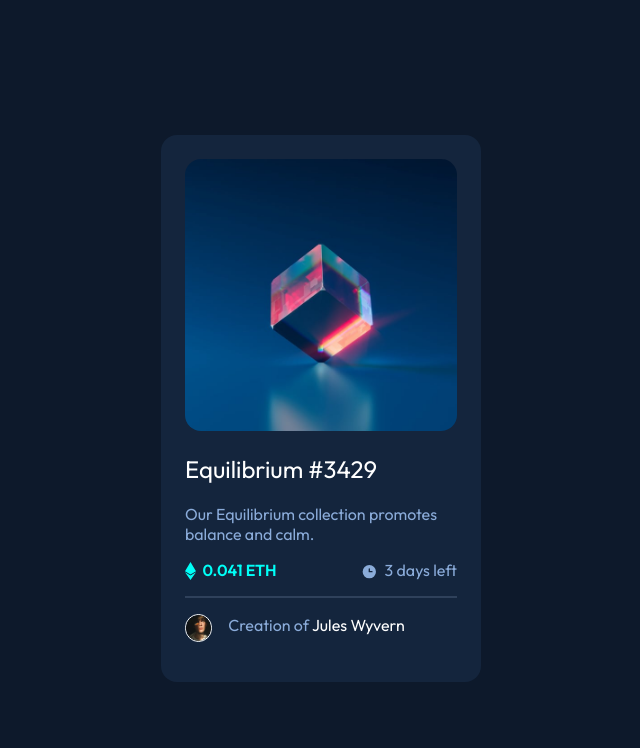
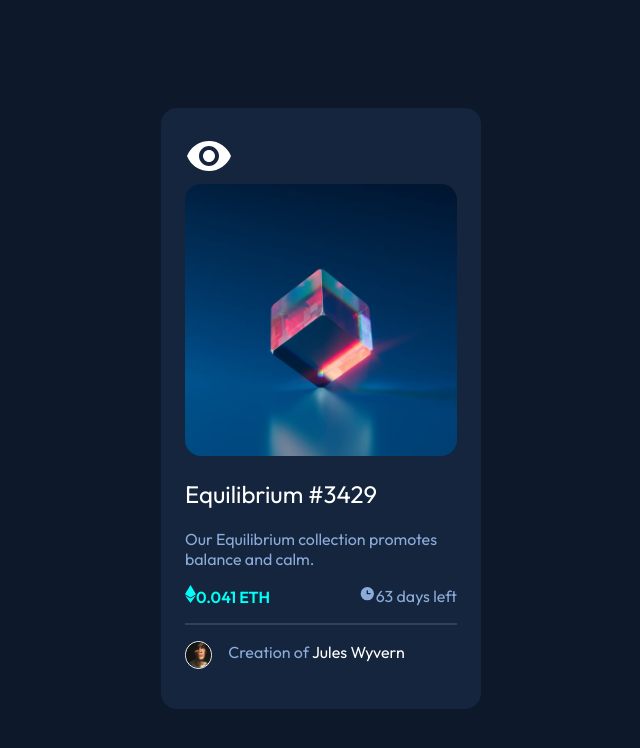
Before and after one commit to rrincones/NFT-preview-card-component, a plain HTML site: page index.html in a window 1280 px wide. Shown: the whole page, without its empty margins (319-959 px from the left). Drawn offline with Linux system fonts and the light colour scheme.

Commit message:
Update index.html

```diff
--- a/index.html
+++ b/index.html
@@ -8,22 +8,23 @@
   <meta name="author" content="Ryan Rincones">
   <link rel="icon" type="image/png" sizes="32x32" href="./images/favicon-32x32.png">
   <title>Frontend Mentor | NFT preview card component</title>
-
-  <!-- Feel free to remove these styles or customise in your own stylesheet 👍 -->
-  <style>
-    .attribution { font-size: 11px; text-align: center; }
-    .attribution a { color: hsl(228, 45%, 44%); }
-  </style>
 </head>
 <body>
   <main>
     <article>
-      <img class="nft" width="604" height="604" src="images/image-equilibrium.jpg" alt="transparent cube up on its corner">
+      <div class="filter">
+        <div class="filter2">
+          <img class="eye" width="48" height="48" src="images/icon-view.svg" alt="eye symbol">
+        </div>
+        <img class="nft" width="604" height="604" src="images/image-equilibrium.jpg" alt="transparent cube up on its corner">
+      </div>
       <h1>Equilibrium #3429</h1>
       <p>Our Equilibrium collection promotes balance and calm.</p>
-      <p><svg width="11" height="18" xmlns="http://www.w3.org/2000/svg"><path d="M11 10.216 5.5 18 0 10.216l5.5 3.263 5.5-3.262ZM5.5 0l5.496 9.169L5.5 12.43 0 9.17 5.5 0Z" fill="#00FFF8"/></svg><span class="price">0.041 ETH</span><span class="time"><svg width="17" height="17" xmlns="http://www.w3.org/2000/svg"><path d="M8.305 2.007a6.667 6.667 0 1 0 0 13.334 6.667 6.667 0 0 0 0-13.334Zm2.667 7.334H8.305a.667.667 0 0 1-.667-.667V6.007a.667.667 0 0 1 1.334 0v2h2a.667.667 0 0 1 0 1.334Z" fill="#8BACD9"/></svg>3 days left</span></p>
+      <p>
+        <img class="both" width="11" height="18" src="images/icon-ethereum.svg" alt="ethereum symbol"><span class="price">0.041 ETH</span><span class="time"><img class="both" width="17" height="17" src="images/icon-clock.svg" alt="clock symbol">63 days left</span>
+      </p>
       <hr>
-      <p class="name2"><img class="avatar" width="132" height="132" src="images/image-avatar.png" alt="Jules Wyvern avatar">Creation of <span class="name">Jules Wyvern</span></p>
+      <p><img class="avatar" width="132" height="132" src="images/image-avatar.png" alt="Jules Wyvern avatar">Creation of <span class="name">Jules Wyvern</span></p>
     </article>
   </main>
 </body>
```
